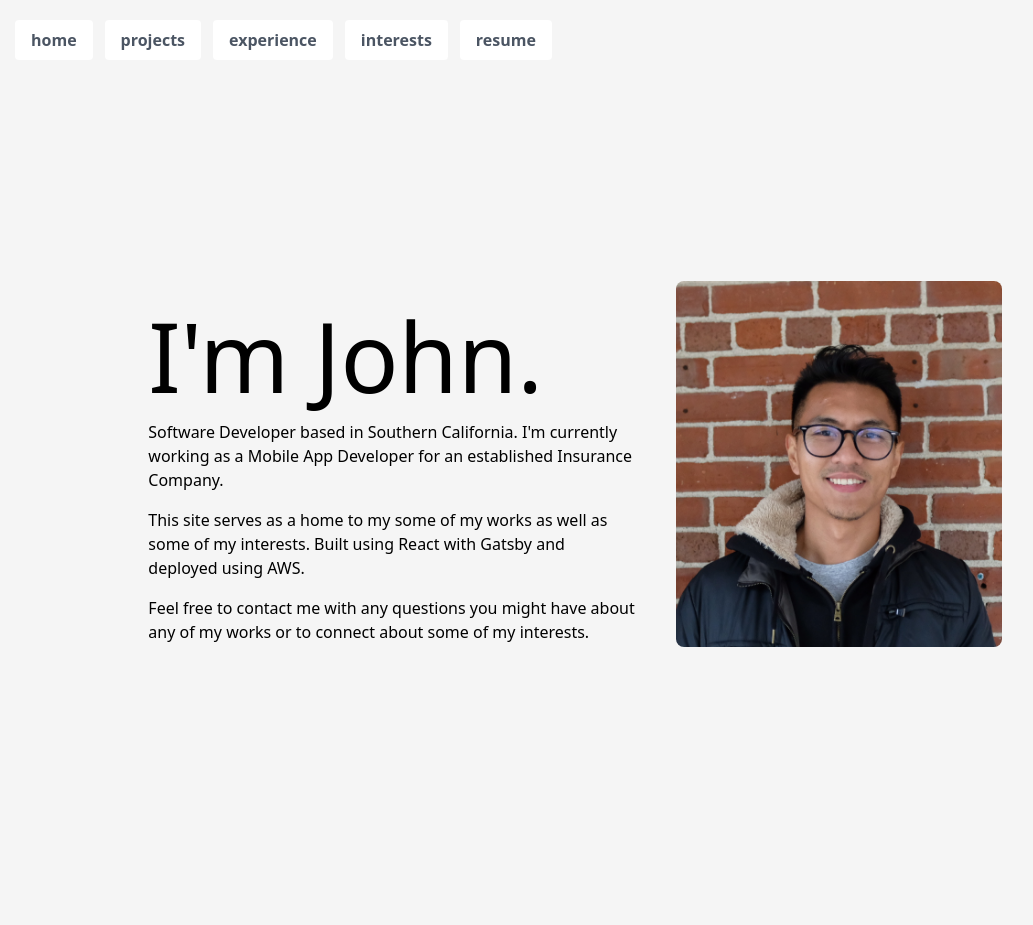
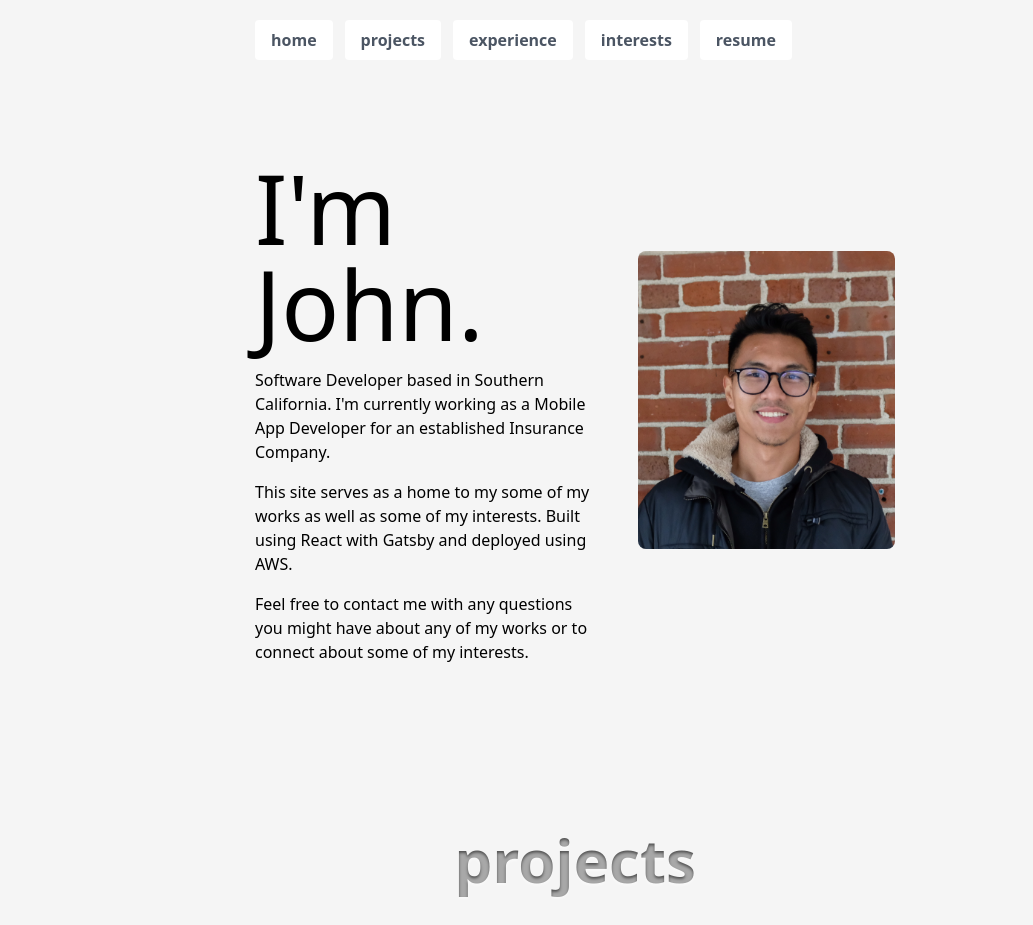
Before and after one commit to jrescalona96/johnescalonadotcom, a Gatsby site: page / in a window 1280 px wide. Shown: the top 925 px of the page, without its empty margins (65-1098 px from the left). Built offline with nearby package versions, Linux system fonts and the light colour scheme; Gatsby itself is replaced by a stand-in of ours.

Commit message:
fix layout

```diff
--- a/package.json
+++ b/package.json
@@ -18,7 +18,8 @@
     "prop-types": "^15.7.2",
     "react": "^17.0.1",
     "react-dom": "^17.0.1",
-    "react-helmet": "^6.1.0"
+    "react-helmet": "^6.1.0",
+    "sharp": "^0.29.3"
   },
   "devDependencies": {
     "autoprefixer": "^10.4.0",
--- a/src/components/shared/layout.js
+++ b/src/components/shared/layout.js
@@ -7,10 +7,10 @@ import "../../styles/nav.css"
 
 const Layout = ({ children }) => {
   return (
-    <>
+    <main>
       <NavBar />
-      <main>{children}</main>
-    </>
+      <div>{children}</div>
+    </main>
   )
 }
 
--- a/src/components/shared/navBar.js
+++ b/src/components/shared/navBar.js
@@ -26,7 +26,7 @@ const NavBar = () => {
 
 const NavBarItem = ({ data }) => {
   return (
-    <a className="nav-btn" href={`#${data.sectionName}`}>
+    <a className="nav-btn" href={`${data.slug}`}>
       {data.sectionName}
     </a>
   )
--- a/src/data/homeSections.json
+++ b/src/data/homeSections.json
@@ -1,7 +1,7 @@
 [
   {
     "sectionName": "home",
-    "slug": "/",
+    "slug": "/#home",
     "heading": "I'm John.",
     "subHeading": "Software Developer",
     "description": [
@@ -12,12 +12,12 @@
   },
   {
     "sectionName": "projects",
-    "slug": "/projects",
+    "slug": "#projects",
     "heading": "projects"
   },
   {
     "sectionName": "experience",
-    "slug": "/experience",
+    "slug": "#experience",
     "heading": "experience"
   },
 
@@ -28,7 +28,7 @@
   },
   {
     "sectionName": "resume",
-    "slug": "/resume",
-    "heading": "resume"
+    "slug": "resume",
+    "heading": "/resume"
   }
 ]
--- a/src/pages/index.js
+++ b/src/pages/index.js
@@ -14,7 +14,7 @@ const IndexPage = () => {
     const observer = new IntersectionObserver(
       entries => {
         entries.forEach(entry => {
-          entry.target.classList.toggle("animated", entry.isIntersecting)
+          entry.target.classList.toggle("show", entry.isIntersecting)
           if (entry.isIntersecting) {
             observer.unobserve(entry.target)
           }
--- a/src/styles/global.css
+++ b/src/styles/global.css
@@ -5,12 +5,12 @@
 
 @layer base {
   body {
+    @apply pb-3;
     background-color: var(--main-bg-color);
-    padding-bottom: 100px;
   }
 
   section {
-    @apply min-h-screen pt-32 w-10/12 lg:w-2/3 mx-auto flex flex-col justify-center;
+    @apply min-h-screen flex flex-col justify-center;
   }
 
   p {
@@ -28,6 +28,10 @@
   .col-vertical-bottom {
     @apply flex flex-col justify-end;
   }
+
+  main {
+    @apply w-full sm:w-10/12 xl:w-1/2 mx-auto;
+  }
 }
 
 @layer components {
@@ -42,13 +46,13 @@
     -webkit-background-clip: text;
     -moz-background-clip: text;
     background-clip: text;
+    line-height: 2;
     /* inner text shadow */
   }
 
-  .section-heading.animated {
+  .section-heading.show {
     opacity: 1;
-    animation-name: opacity-med;
-    animation-duration: 0.5s;
+    transition: opacity 0.5s ease-in;
   }
 
   .sub-heading {
@@ -64,7 +68,7 @@
   }
 
   .section-content {
-    @apply mx-auto pt-10 w-9/12 lg:w-3/4 space-y-12;
+    @apply mx-auto pt-10 space-y-12 w-full;
   }
   /* section general */
 
--- a/src/styles/home.css
+++ b/src/styles/home.css
@@ -20,5 +20,5 @@
 }
 
 #home > .profile-img {
-  @apply rounded-lg hidden md:flex my-auto mx-auto pt-10 md:w-1/2 md:h-1/2;
+  @apply rounded-lg hidden md:inline my-auto mx-auto pt-10 w-3/4;
 }
--- a/src/styles/nav.css
+++ b/src/styles/nav.css
@@ -5,7 +5,7 @@
 
 @layer components {
   .nav {
-    @apply fixed py-5 px-20 box-border mx-auto w-full h-20 z-50 flex space-x-3;
+    @apply fixed py-5 mx-auto h-20 z-50 flex space-x-3 w-full;
     background-color: var(--nav-bg-color);
   }
 
```
Also changed, not shown: 1 other file.
